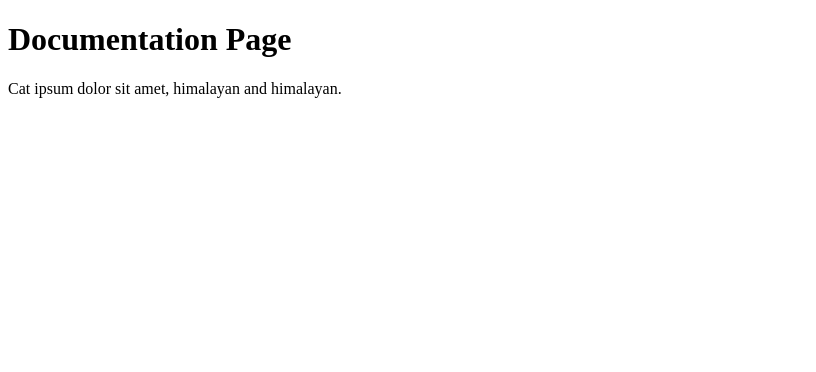
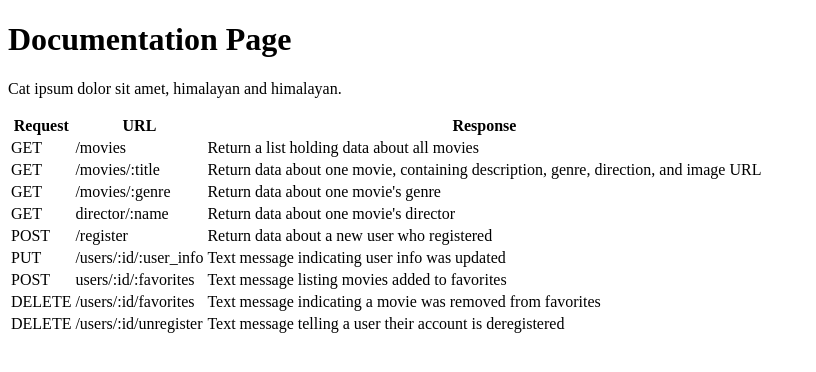
Before and after one commit to Coding-Usagi/movie_api, a website: page public/documentation.html in a window 1280 px wide. Shown: the whole page, without its empty margins (0-816 px from the left). Drawn offline with Linux system fonts and the light colour scheme.

Commit message:
A list of URL endpoints and request methods has been made

```diff
--- a/public/documentation.html
+++ b/public/documentation.html
@@ -7,5 +7,57 @@
 <body>
   <h1> Documentation Page </h1>
   <p> Cat ipsum dolor sit amet, himalayan and himalayan. </p>
+  <table>
+    <tr>
+      <th>Request</th>
+      <th>URL</th>
+      <th>Response</th>
+    </tr>
+    <tr>
+      <td>GET</td>
+      <td>/movies</td>
+      <td>Return a list holding data about all movies</td>
+    </tr>
+    <tr>
+      <td>GET</td>
+      <td>/movies/:title</td>
+      <td>Return data about one movie, containing description, genre, direction, and image URL</td>
+    </tr>
+    <tr>
+      <td>GET</td>
+      <td>/movies/:genre</td>
+      <td>Return data about one movie's genre</td>
+    </tr>
+    <tr>
+      <td>GET</td>
+      <td>director/:name</td>
+      <td>Return data about one movie's director</td>
+    </tr>
+    <tr>
+      <td>POST</td>
+      <td>/register</td>
+      <td>Return data about a new user who registered</td>
+    </tr>
+    <tr>
+      <td>PUT</td>
+      <td>/users/:id/:user_info</td>
+      <td>Text message indicating user info was updated</td>
+    </tr>
+    <tr>
+      <td>POST</td>
+      <td>users/:id/:favorites</td>
+      <td>Text message listing movies added to favorites</td>
+    </tr>
+    <tr>
+      <td>DELETE</td>
+      <td>/users/:id/favorites</td>
+      <td>Text message indicating a movie was removed from favorites</td>
+    </tr>
+    <tr>
+      <td>DELETE</td>
+      <td>/users/:id/unregister</td>
+      <td>Text message telling a user their account is deregistered</td>
+    </tr>
+  </table>
 </body>
 </html>
```
